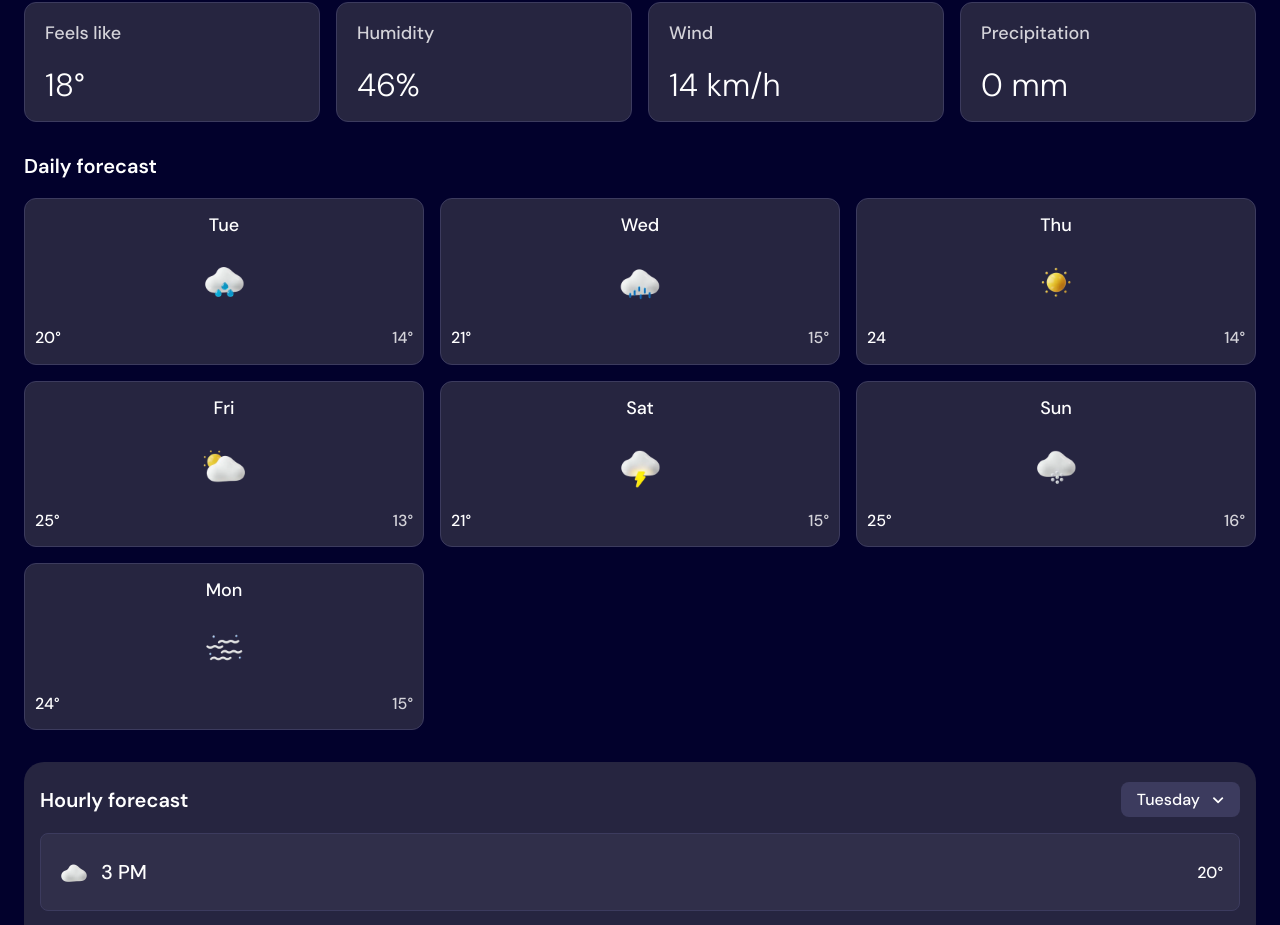
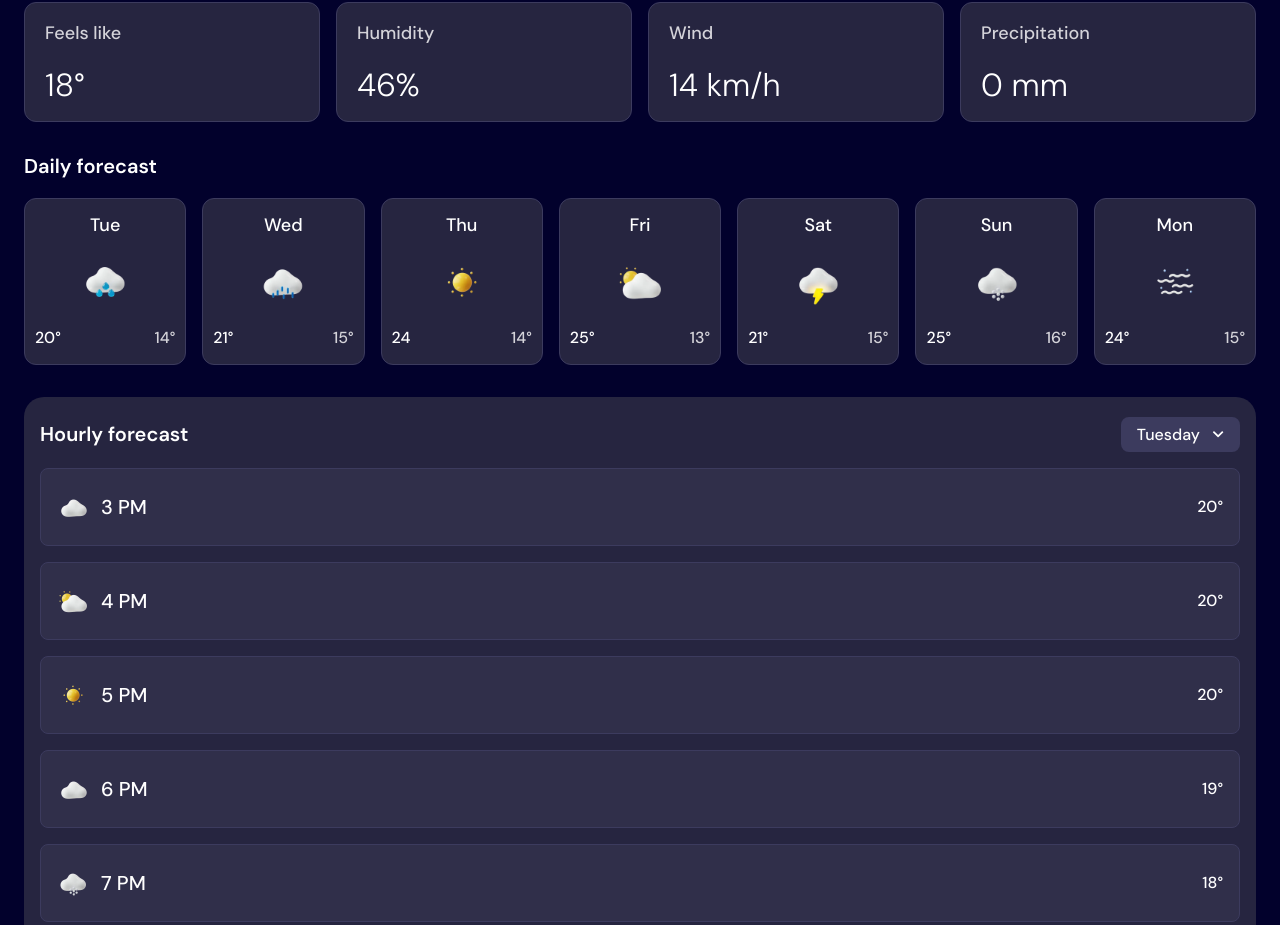
Before and after one commit to maishamir/weather-app, a React (Vite) app: page / in a window 1280 px wide. Shown: the part 597-1522 px from the top of the page. Built offline with nearby package versions, Linux system fonts and the light colour scheme.

Commit message:
daily forecast responsive for tablet

```diff
--- a/src/components/DailyForecast/DailyForecast.scss
+++ b/src/components/DailyForecast/DailyForecast.scss
@@ -1,5 +1,6 @@
 @use "../../assets/styles/partials/variables" as *;
 @use "../../assets/styles/partials/typography" as *;
+@use "../../assets/styles/partials/mixins" as *;
 
 .daily-forecast {
 
@@ -15,6 +16,11 @@
         grid-template-columns: repeat(3, 1fr);
         gap: 1rem;
 
+        @include tablet {
+            display: flex;
+            justify-content: space-between;
+        }
+
     }
 
 
@@ -27,6 +33,10 @@
         align-items: center;
         padding: 1rem 0.625rem;
         gap: 1rem;
+
+        @include tablet {
+            flex: 1;
+        }
 
         &-name {
             @include tp6;
```
